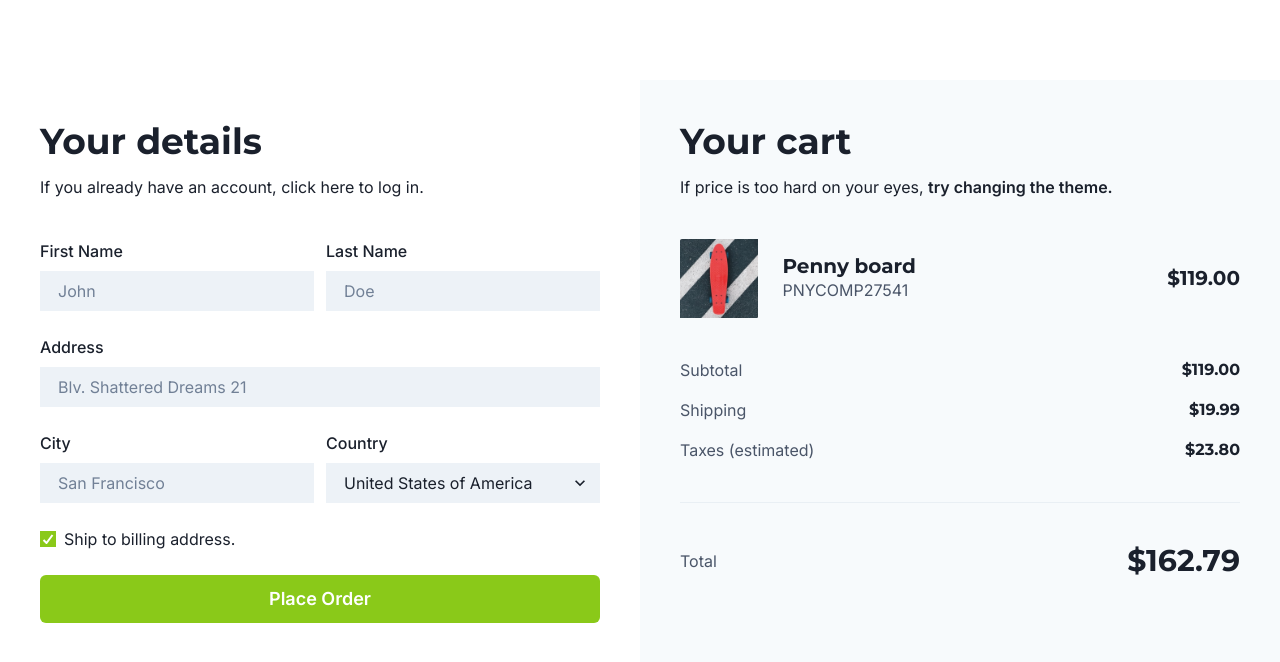
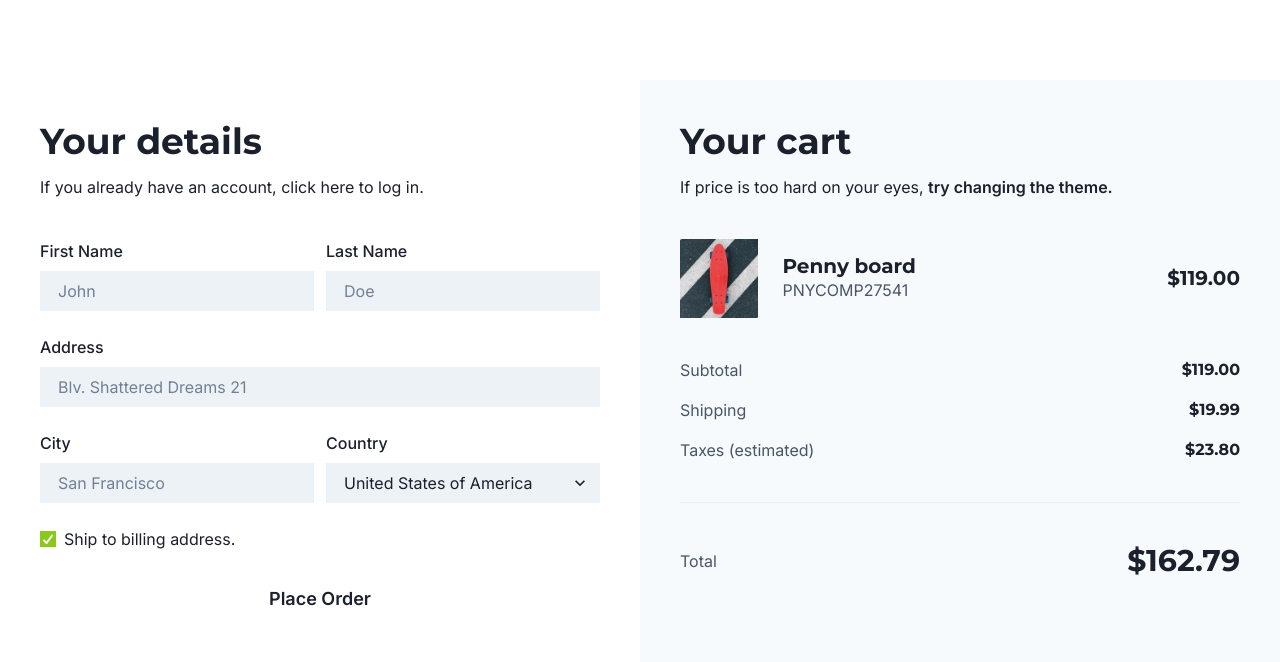
Before and after one commit to olaide-hok/Next-js-Chakra-UI, a Next.js app: page / in a window 1280 px wide. Shown: the top 662 px of the page. Built offline with nearby package versions, Linux system fonts and the light colour scheme.

Commit message:
Used the custom primary variant.
Passed the custom primary variant as prop to the Button component.

```diff
--- a/src/sections/details.tsx
+++ b/src/sections/details.tsx
@@ -61,7 +61,7 @@ const Details = () => {
           <Checkbox defaultChecked>Ship to billing address.</Checkbox>
         </GridItem>
         <GridItem colSpan={2}>
-          <Button colorScheme="brand" size="lg" w="full">
+          <Button variant="primary" size="lg" w="full">
             Place Order
           </Button>
         </GridItem>
```
